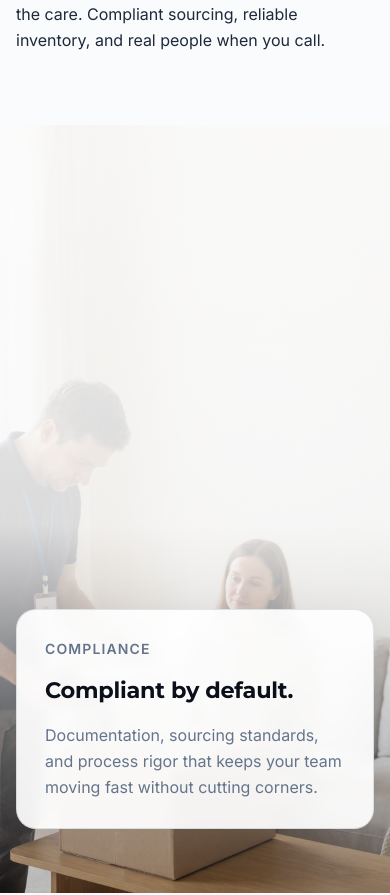
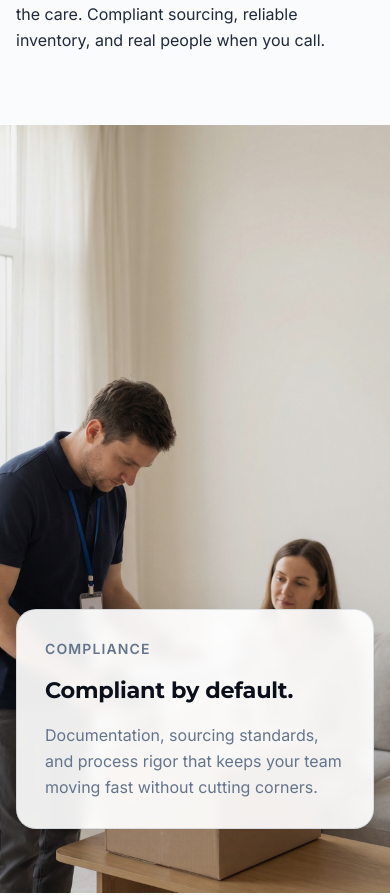
Before and after one commit to joemacstevens/bg-clear-website, a SvelteKit app: page / in a window 390 px wide. Shown: the part 2245-3140 px from the top of the page. Built offline with nearby package versions, Linux system fonts and the light colour scheme; no server answers.

Commit message:
Capabilities stack: center image framing + remove left gradient overlay

```diff
--- a/src/routes/+page.svelte
+++ b/src/routes/+page.svelte
@@ -422,7 +422,8 @@
 		width: 100%;
 		height: 100%;
 		object-fit: cover;
-		object-position: 70% center;
+		/* Avoid awkward cropping: default to centered framing */
+		object-position: 50% center;
 		z-index: -2;
 	}
 
@@ -430,9 +431,8 @@
 		position: absolute;
 		inset: 0;
 		z-index: -1;
-		background:
-			linear-gradient(90deg, rgba(255,255,255,0.92) 0%, rgba(255,255,255,0.88) 42%, rgba(255,255,255,0.0) 72%),
-			linear-gradient(180deg, rgba(11,18,32,0.10) 0%, rgba(11,18,32,0.18) 100%);
+		/* Keep it clean: the text card already has its own background */
+		background: linear-gradient(180deg, rgba(11,18,32,0.06) 0%, rgba(11,18,32,0.14) 100%);
 	}
 
 	.cap-stack-inner {
@@ -466,9 +466,7 @@
 			min-height: calc(100vh - 76px);
 		}
 		.cap-stack-overlay {
-			background:
-				linear-gradient(180deg, rgba(255,255,255,0.92) 0%, rgba(255,255,255,0.85) 52%, rgba(255,255,255,0.0) 100%),
-				linear-gradient(180deg, rgba(11,18,32,0.10) 0%, rgba(11,18,32,0.18) 100%);
+			background: linear-gradient(180deg, rgba(11,18,32,0.04) 0%, rgba(11,18,32,0.12) 100%);
 		}
 		.cap-stack-card {
 			max-width: min(760px, 100%);
```
